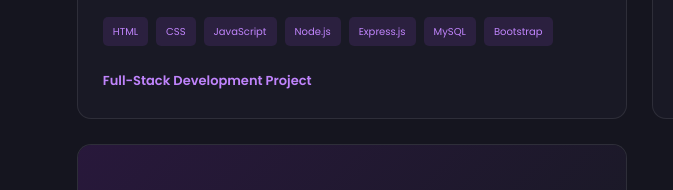
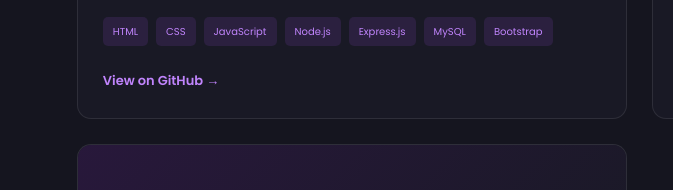
Before and after one commit to aaporna219-cyber/Aporna-Portfolio, a plain HTML site: page index.html in a window 1280 px wide. Shown: the part 2624-2814 px from the top of the page, 0-673 px from the left. Drawn offline with Linux system fonts and the light colour scheme.

Commit message:
Add Brew Haven GitHub link

```diff
--- a/index.html
+++ b/index.html
@@ -217,7 +217,11 @@
                             </div>
 
                             <span class="project-link">
-                                Full-Stack Development Project
+                                <a href="https://github.com/aaporna219-cyber/coffee_shop"
+   target="_blank"
+   class="project-link">
+   View on GitHub →
+</a>
                             </span>
                         </div>
                     </div>
```
